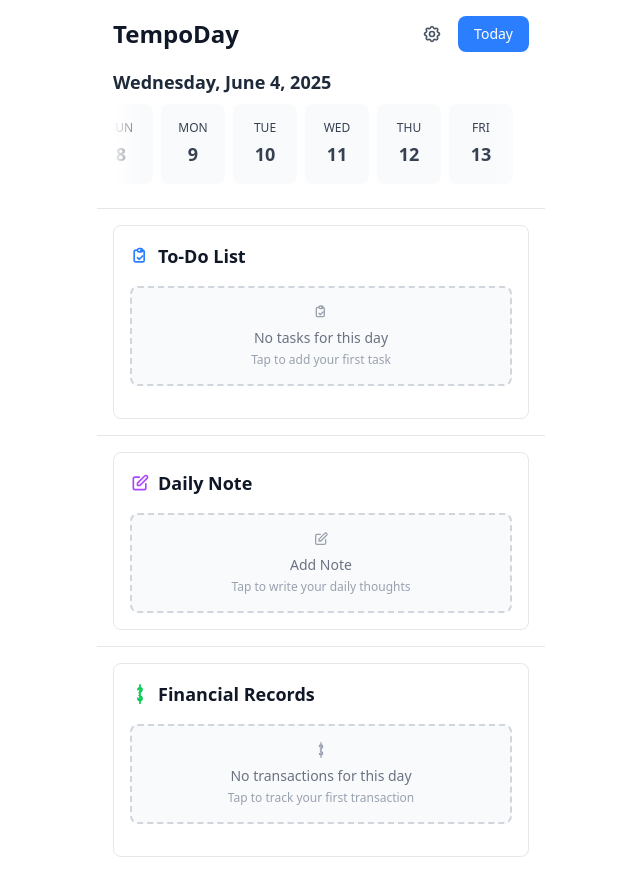
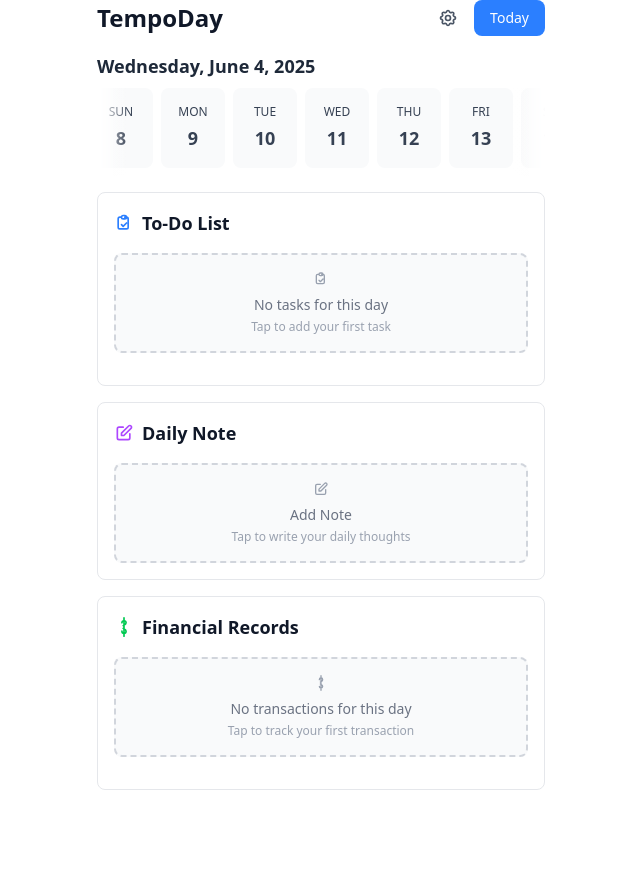
Before and after one commit to fachrihawari/tempoday, a Svelte app: page / in a window 1280 px wide. Shown: the whole page, without its empty margins (319-959 px from the left). After the commit the page ends 800 px from the top, so only its background shows below. Built offline with nearby package versions, Linux system fonts and the light colour scheme.

Commit message:
refactor: remove unnecessary border styles from DatePicker and Home sections for cleaner UI

```diff
--- a/src/components/DatePicker.svelte
+++ b/src/components/DatePicker.svelte
@@ -97,7 +97,7 @@
 </script>
 
 <!-- Header and Date Picker -->
-<div class="sticky top-0 bg-white border-b border-gray-200 p-4 z-10">
+<div class="sticky top-0 bg-white z-10">
   <div class="flex items-center justify-between mb-4">
     <h1 class="text-2xl font-bold text-gray-900">TempoDay</h1>
     <div class="flex items-center gap-2">
--- a/src/pages/Home.svelte
+++ b/src/pages/Home.svelte
@@ -12,17 +12,17 @@
   <!-- Day Content Sections -->
   <div class="flex-1 overflow-y-auto">
     <!-- To-Do Section -->
-    <div class="p-4 border-b border-gray-200">
+    <div class="pt-4">
       <TodoSection />
     </div>
 
     <!-- Note Section -->
-    <div class="p-4 border-b border-gray-200">
+    <div class="pt-4">
       <NoteSection />
     </div>
 
     <!-- Finance Section -->
-    <div class="p-4">
+    <div class="pt-4">
       <FinanceSection />
     </div>
   </div>
```
